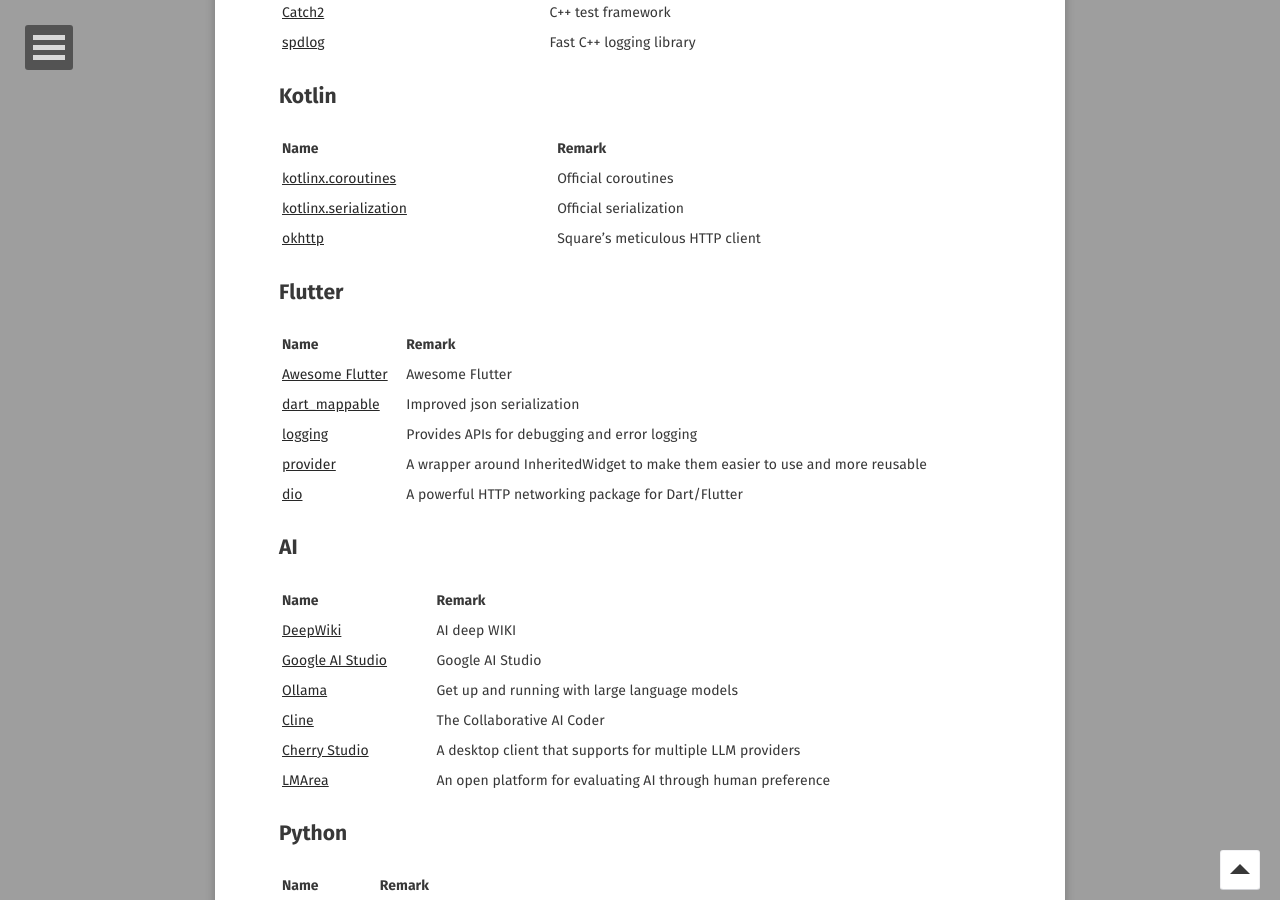
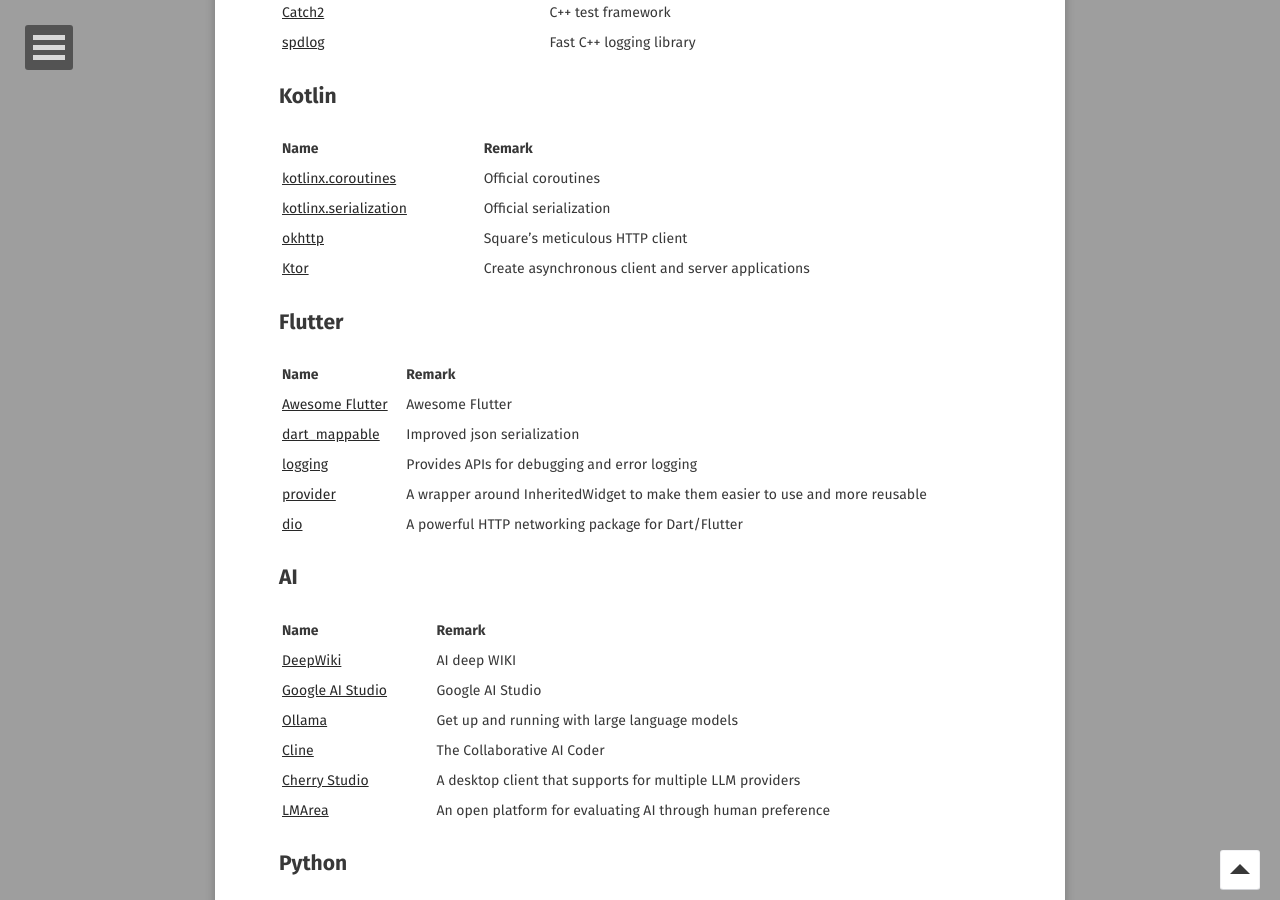
Before and after one commit to o7878x/o7878x.github.io, a Jekyll site: the page built from _posts/2025-07-11-coding-modules.md, in a window 1280 px wide and 900 px high, scrolled down 519 px. Built offline with Jekyll 4.4.1, drawn with Linux system fonts in a browser that asks for light colours; some web fonts are replaced; comment, search, counter and statistics services are not loaded.

Commit message:
feature:add ktor package

```diff
--- a/_posts/2025-07-11-coding-modules.md
+++ b/_posts/2025-07-11-coding-modules.md
@@ -25,6 +25,7 @@
 | [kotlinx.coroutines](https://github.com/Kotlin/kotlinx.coroutines) | Official coroutines |
 | [kotlinx.serialization](https://github.com/Kotlin/kotlinx.serialization) | Official serialization |
 | [okhttp](https://github.com/square/okhttp) | Square’s meticulous HTTP client |
+| [Ktor](https://ktor.io/) | Create asynchronous client and server applications |
 
 ## Flutter
 
```
